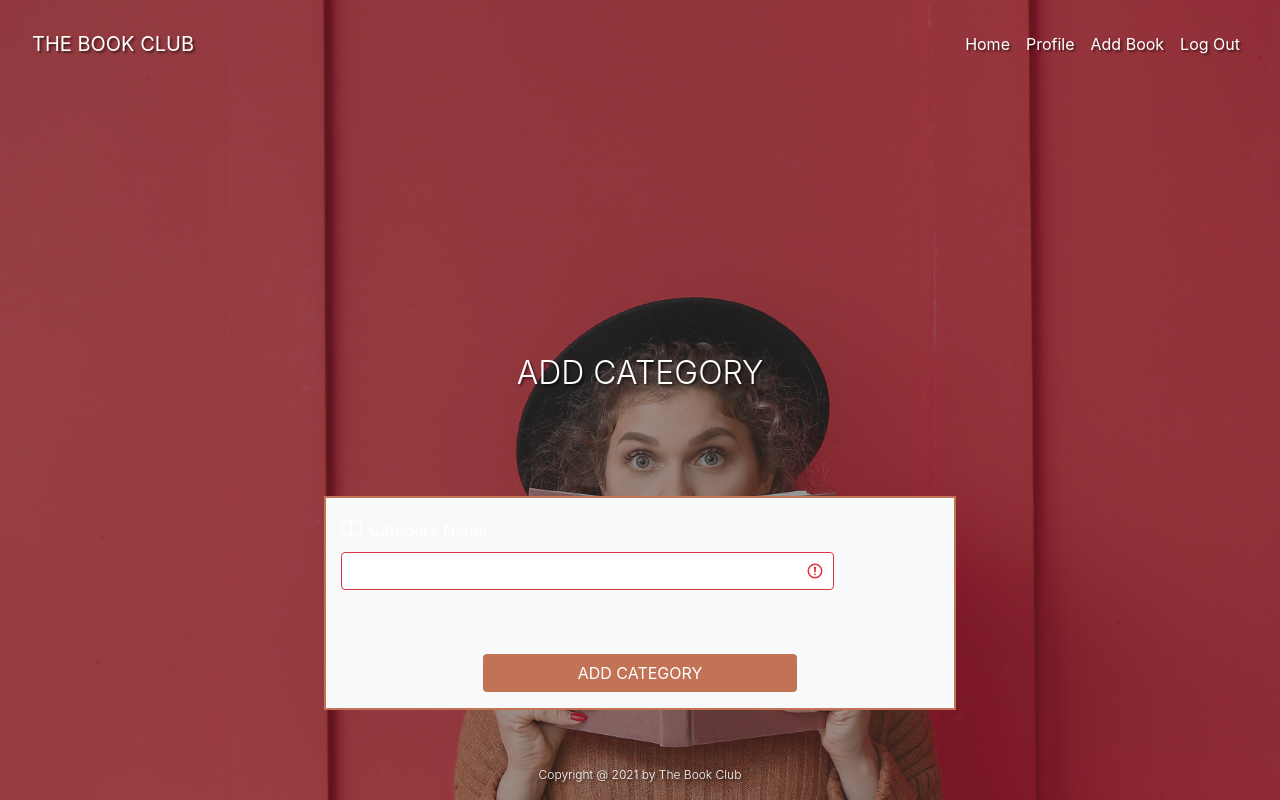
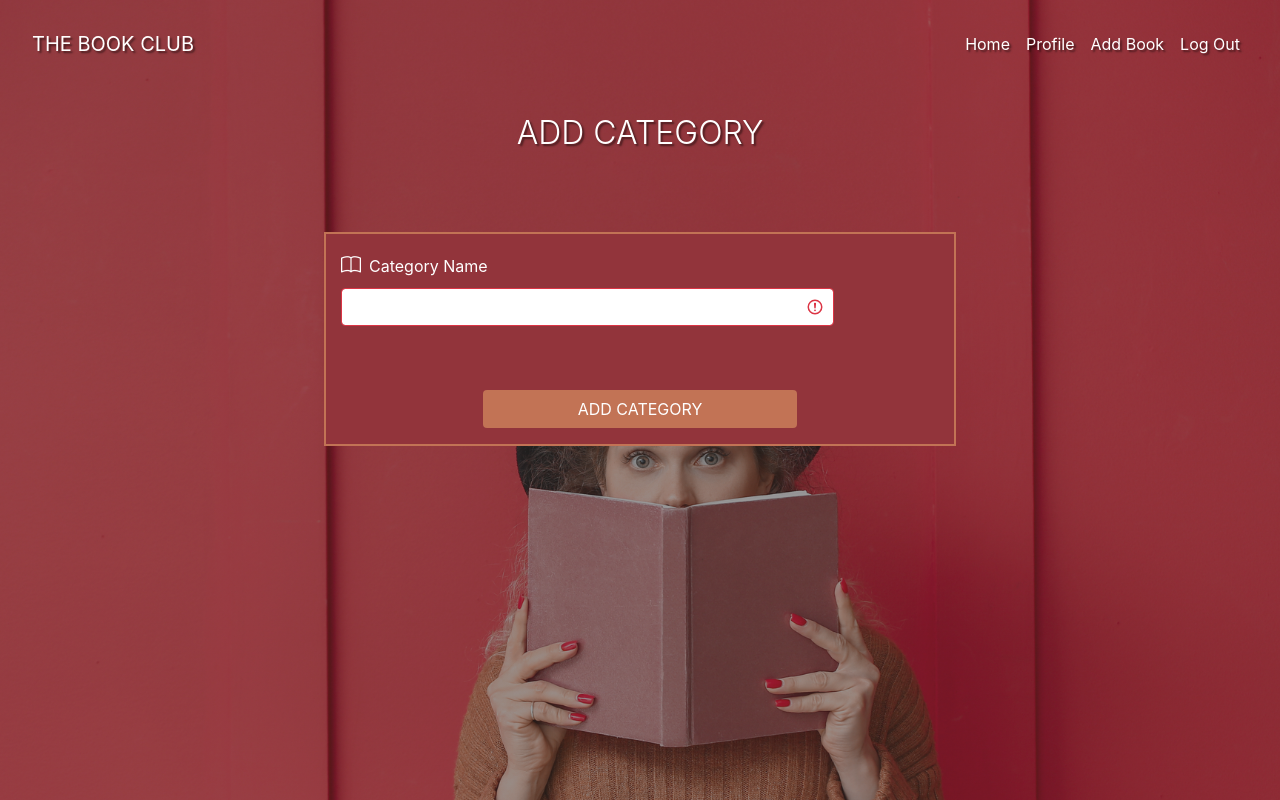
Before and after one commit to DinaPapsujevica/MP3-TheBookClub, a Flask app: page /add_category in a window 1280 px wide. Run offline with Flask 2, Linux system fonts and the light colour scheme; the visitor is signed in with stand-in values (Sample User, id 1); some libraries are stand-ins or nearby versions.

Commit message:
Add spacing to a all pages

```diff
--- a/static/css/style.css
+++ b/static/css/style.css
@@ -4,14 +4,7 @@
   box-sizing: border-box;
 }
 
-html {
-    height: 100%;
-}
-
 body {
-    min-height: 100%;
-    display: grid;
-    grid-template-rows: 1fr auto;
     background-image: linear-gradient(rgba(0, 0, 0, 0.4), rgba(0, 0, 0, 0.4)), url(img/hero3.jpg);
     background-position: center center;
     background-repeat: no-repeat;
@@ -142,16 +135,6 @@ form {
     color: #c27355;
 }
 
-/*--------------------------------------Footer */
-.footer {
-    grid-row-start: 2;
-    grid-row-end: 3;
-}
-
-.footer p {
-    font-size: 12px
-}
-
 /* ------------------------------------------ Media queries */
 /* Small phones to small tablets from 481 to 767px */
 @media only screen and (max-width: 767px) {
--- a/templates/add_book.html
+++ b/templates/add_book.html
@@ -5,7 +5,7 @@
 
     <div class="container-fluid mb-5">
         <div class="row p-2">
-            <form class="col-md-6 offset-md-3 mt-4 was-validated" method="POST" action="{{ url_for('add_book') }}">
+            <form class="col-md-6 offset-md-3 mt-4 was-validated mb-5" method="POST" action="{{ url_for('add_book') }}">
                 <!-- image -->
                 <div class="row">
                     <div class="col-md-6 form-group mt-3">
--- a/templates/add_category.html
+++ b/templates/add_category.html
@@ -1,11 +1,11 @@
 {% extends "base.html" %}
 {% block content %}
 
-    <h2 class="text-center text-white text-uppercase font-weight-light mb-5 mt-5 text-shadow">Add Category</h2>
+    <h2 class="text-center text-white text-uppercase font-weight-light mb-4 mt-5 text-shadow">Add Category</h2>
 
     <div class="container-fluid mb-5">
         <div class="row p-2">
-            <form class="col-md-6 offset-md-3 mt-5 bg-light was-validated" method="POST" action="{{ url_for('add_category') }}">
+            <form class="col-md-6 offset-md-3 mt-5 was-validated" method="POST" action="{{ url_for('add_category') }}">
                 <!-- category name -->
                 <div class="row">
                     <div class="col-md-10 form-group mt-3">
--- a/templates/base.html
+++ b/templates/base.html
@@ -85,19 +85,8 @@
         {% endwith %}
     </section>
 
-
     {% block content %}
     {% endblock %}
-
-    <!--footer-->
-    <div class="container">
-        <div class="row footer">
-            <div class="col text-center text-white font-weight-light text-shadow text-center">
-                <p>Copyright &commat; 2021 by The Book Club</p>
-            </div>
-        </div>
-    </div>
-
 
     <script src="https://code.jquery.com/jquery-3.6.0.min.js"
         integrity="sha256-/xUj+3OJU5yExlq6GSYGSHk7tPXikynS7ogEvDej/m4=" crossorigin="anonymous"></script>
--- a/templates/books.html
+++ b/templates/books.html
@@ -12,7 +12,7 @@
     </div>
 
     <div class="container-fluid">
-        <div class="row">
+        <div class="row mb-5">
             <div class="col-md-6">
                 <div class="row mt-2">
                     <div class="col col-md-6 offset-md-1 text-center">
--- a/templates/edit_book.html
+++ b/templates/edit_book.html
@@ -5,7 +5,7 @@
 
     <div class="container-fluid mb-5">
         <div class="row p-2">
-            <form class="col-md-6 offset-md-3 mt-4 was-validated" method="POST" action="{{ url_for('edit_book', book_id=book._id) }}">
+            <form class="col-md-6 offset-md-3 mt-4 was-validated mb-5" method="POST" action="{{ url_for('edit_book', book_id=book._id) }}">
                 <!-- image -->
                 <div class="row">
                     <div class="col-md-6 form-group mt-3">
--- a/templates/profile.html
+++ b/templates/profile.html
@@ -9,7 +9,6 @@
                 <a href="{{ url_for('add_book') }}" class="btn col-md-6 offset-md-3 text-white text-uppercase mb-3 mt-2">Add Book</a>
             </div>
         </div>
-
         <div class="row mt-4">
             {% for book in users_books %}
                 {% if session.user|lower == book.created_by|lower %}
@@ -36,9 +35,8 @@
                 {% endif %}
             {% endfor %}
         </div>
-
         <div class="row">
-            <div class="col text-center">
+            <div class="col text-center mb-5">
                 <a href="{{ url_for('delete_user', username = session.user) }}" class=" btn-danger btn-sm">Delete Profile</a>
             </div>
         </div>
```
Also changed, not shown: README.md. Lines whose indentation alone changed are shown as unchanged.
